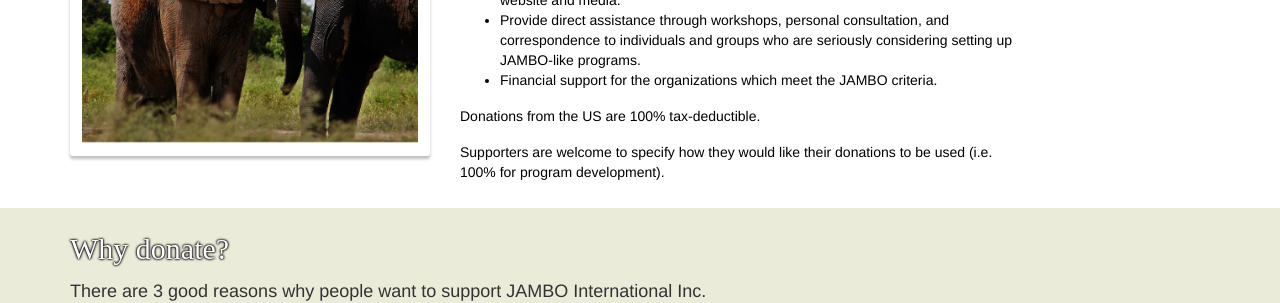
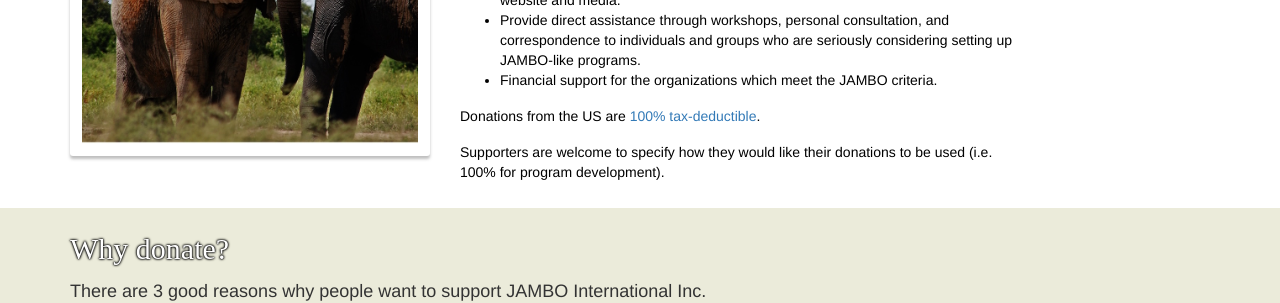
Before and after one commit to renanak/jambo-international.github.io, a Jekyll site: the page built from index.html, in a window 1280 px wide and 900 px high, scrolled down 1163 px. Shown: the part 152-455 px from the top of the window. Built offline with Jekyll 4.4.1, drawn with Linux system fonts in a browser that asks for light colours; some web fonts are replaced; part of the change alters nothing that is shown.

```diff
--- a/_layouts/home.html
+++ b/_layouts/home.html
@@ -95,7 +95,7 @@ layout: default
         <li>Financial support for the organizations which meet the JAMBO criteria.</li>
       </ul>
 
-      <p>Donations from the US are 100% tax-deductible.</p>
+      <p>Donations from the US are <a href="{{site.baseurl}}/files/irs_letter_jambo.pdf" target="_blank">100% tax-deductible</a>.</p>
 
       <p>Supporters are welcome to specify how they would like their donations to be used (i.e. 100% for program development).</p>
     </div>
```
